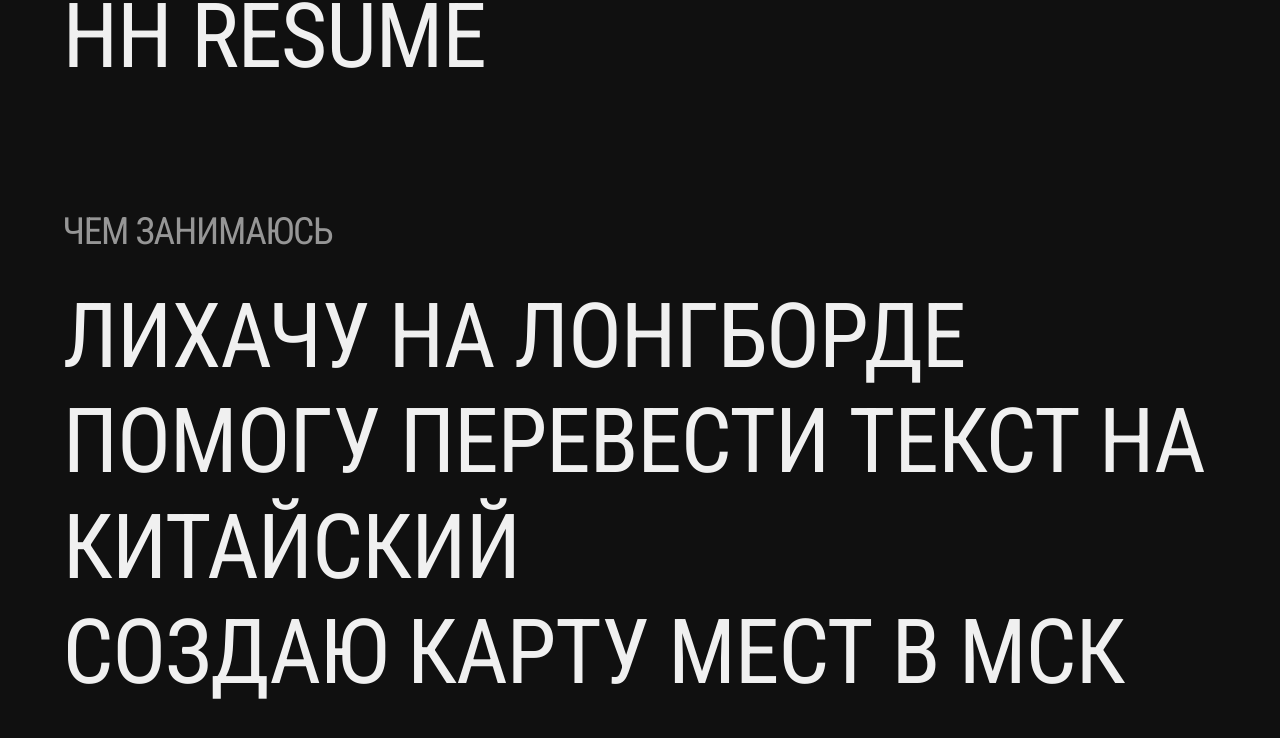
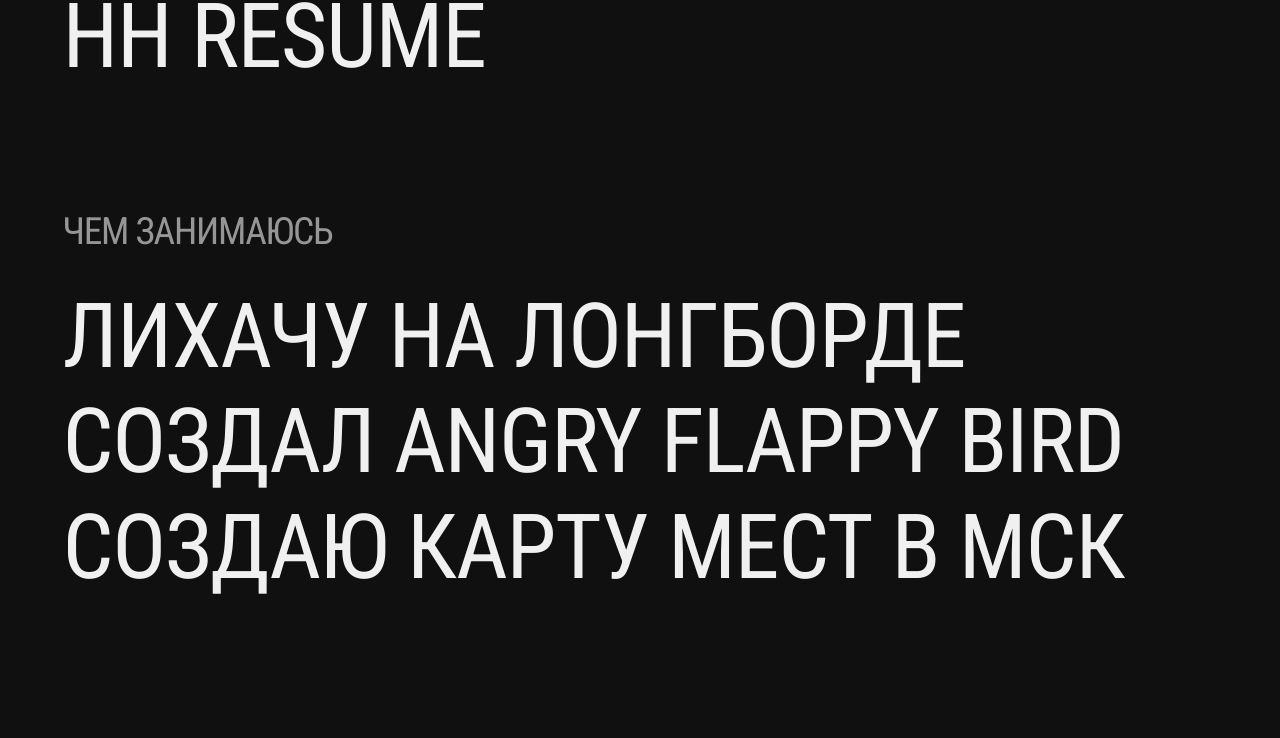
Before and after one commit to qabovaev/qabovaev.github.io, a plain HTML site: page index.html in a window 1280 px wide. Shown: the part 814-1552 px from the top of the page. Drawn offline with Linux system fonts and the light colour scheme.

Commit message:
Add files via upload

```diff
--- a/index.html
+++ b/index.html
@@ -2,25 +2,10 @@
 <html lang="en">
   <head>
     <meta charset="UTF-8" />
-    <!--
-      Следующий мета тег "viewport" очень важен для правильного отображения "отзывчивых сайтов" на разных устройствах.
-      Браузеры хотят быть очень услужливыми и пытатться помочь нам, отображая сайты совсем не так, как нужно.
-      Совсем как "Двое из ларца"
 
-      Например - попытаться отобразить всю страницу разом, хотя она должна прокручиваться на 10 экранов,
-      или увеличить шрифт непонятным образом, когда мы переворачиваем телефон горизонтально
-      1. width=device-with - говорит браузеру "дружище, ширина моей страницы ровно такая, какой ширины твой экран.
-      Не надо ничего подгонять, я сам этим займусь"
-      2. initial-scale=1 - говорит браузеру "не вздумай ничего приближать/отдалять по своему усмотрению, я сам
-      озабочусь тем, чтобы при разной ширине всё отображалось хорошо"
-
-      https://www.w3schools.com/css/css_rwd_viewport.asp
-    -->
     <meta name="viewport" content="width=device-width, initial-scale=1" />
 
-       <!--
-    Тайтл отобржается как название закладки в барузере
-    -->
+
     <title>Ииигорь</title>
     <link rel="icon" href="./favicon.ico" type="image/x-icon" sizes="any" />
     <link rel="stylesheet" href="./normalize.css" />
@@ -57,8 +42,8 @@
       </div>
       <div class="entry">
         <a
-          href="http://t.me/kidneyshot"
-          target="_blank">помогу перевести текст на китайский </a>
+          href="https://qabovaev.github.io/angryflappybird/"
+          target="_blank"> создал angry flappy bird </a>
       </div>
       <div class="entry">
         <a
```
